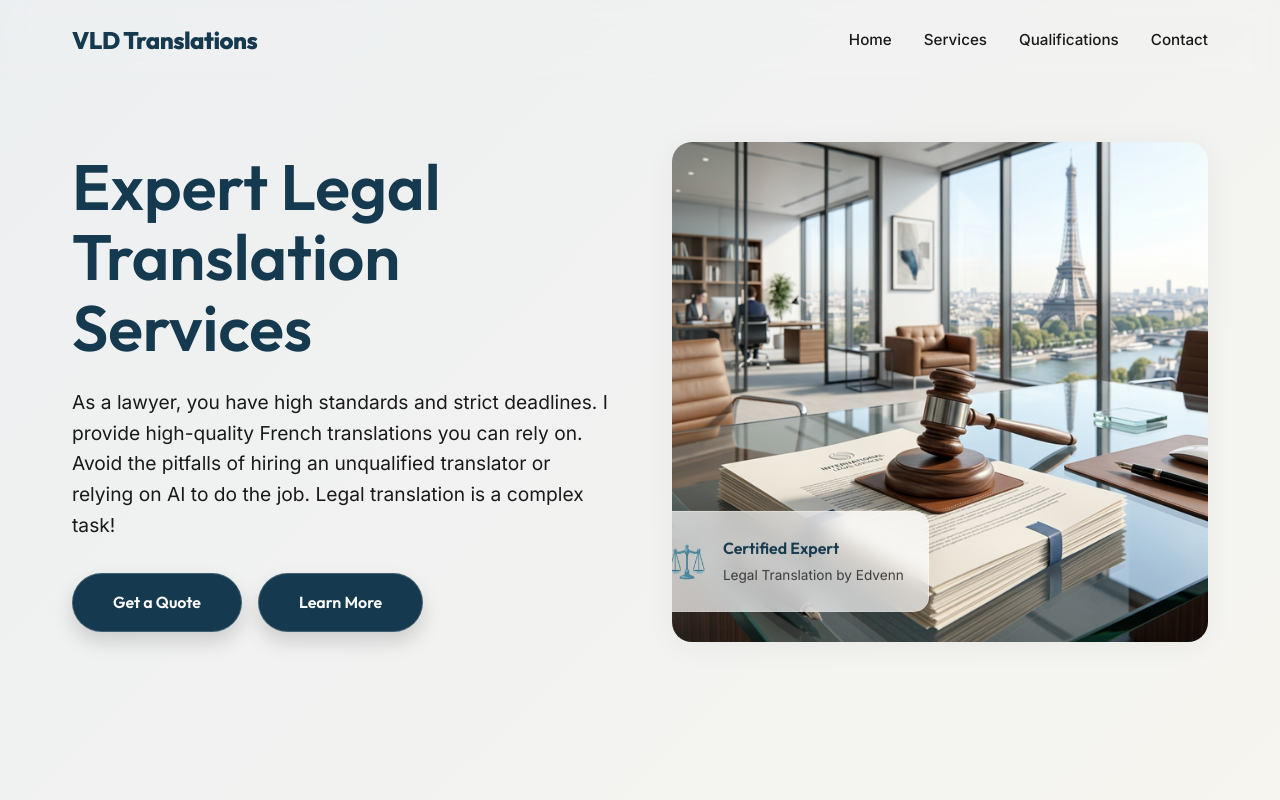
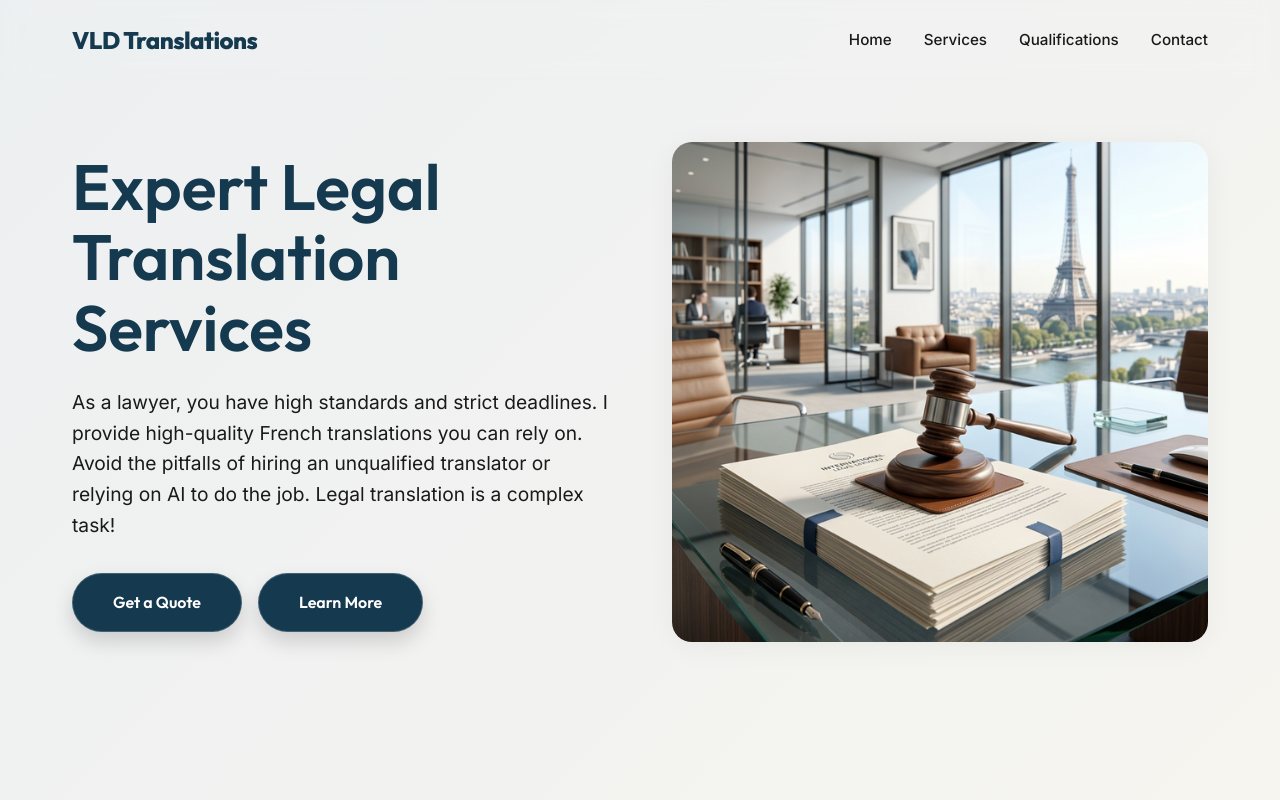
Before and after one commit to vldtranslations/vldtranslations.github.io, a React (Vite) app: page / in a window 1280 px wide. Shown: the top 800 px of the page. Built offline with nearby package versions, Linux system fonts and the light colour scheme.

Commit message:
style: remove Certified Expert badge from hero banner

```diff
--- a/src/pages/Home.jsx
+++ b/src/pages/Home.jsx
@@ -18,13 +18,6 @@ function Home() {
           </div>
           <div className="hero-image">
             <img src="/hero-image.png" alt="Legal Translation Elements" />
-            <div className="hero-badge">
-              <div style={{fontSize: '2rem'}}>⚖️</div>
-              <div>
-                <h4>Certified Expert</h4>
-                <p>Legal Translation by Edvenn</p>
-              </div>
-            </div>
           </div>
         </div>
       </section>
```
